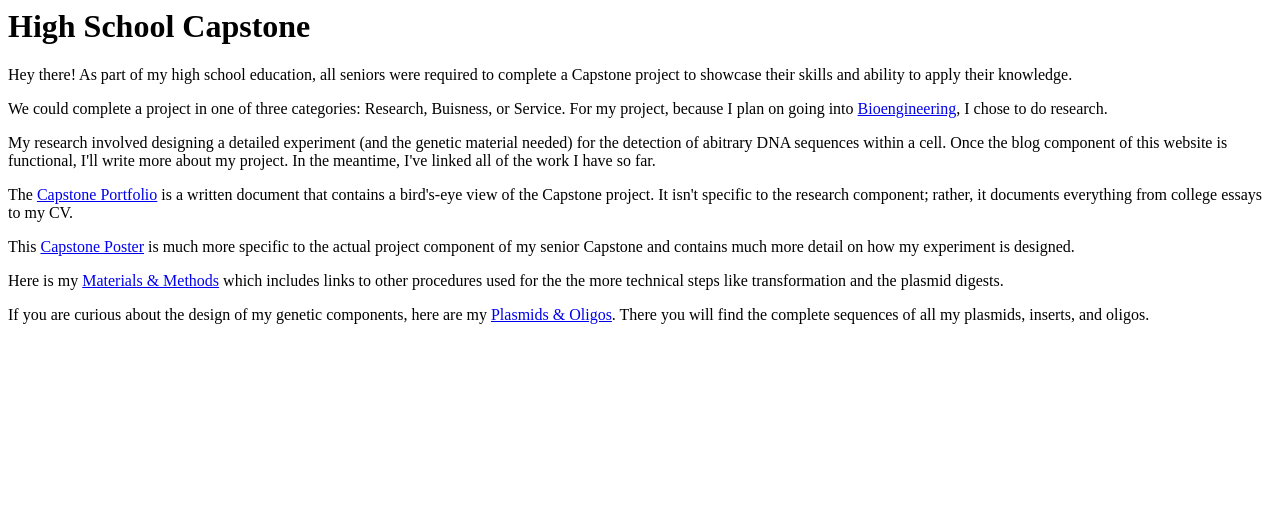
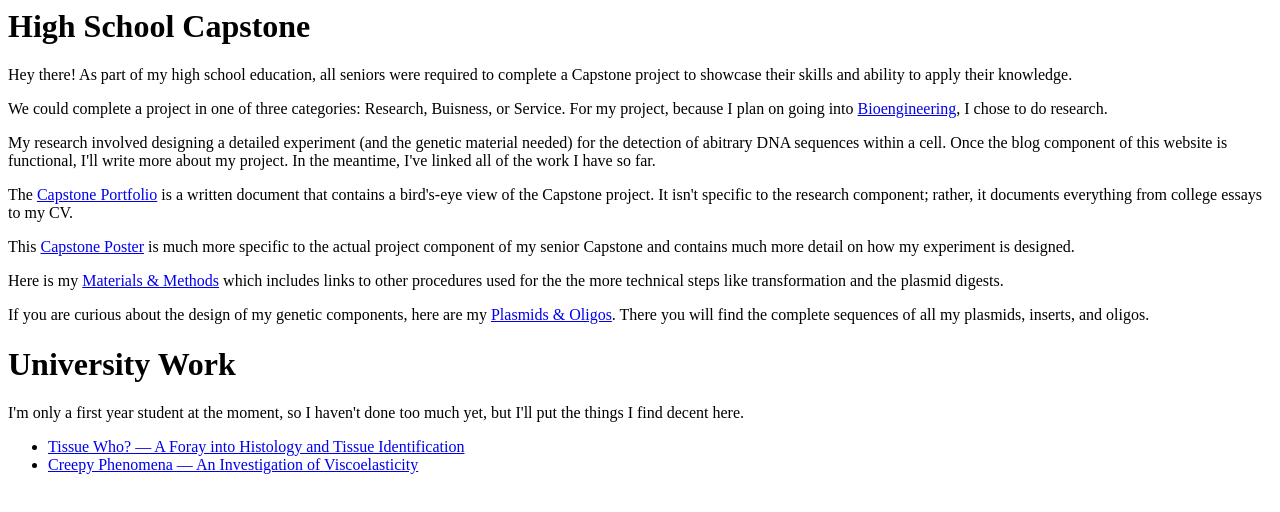
Before and after one commit to TheLostLambda/thelostlambda.xyz, a plain HTML site: page web/page/projects/index.html in a window 1280 px wide. Drawn offline with Linux system fonts and the light colour scheme.

Commit message:
Add some school work

```diff
--- a/web/page/projects/index.html
+++ b/web/page/projects/index.html
@@ -27,3 +27,13 @@
     will find the complete sequences of all my plasmids, inserts, and
     oligos.</p>
 </div>
+<h1>University Work</h1>
+<div class="justify">
+  <p>I'm only a first year student at the moment, so I haven't done too much
+    yet, but I'll put the things I find decent here.</p>
+  <ul>
+    <li><a href="/documents/Histology.pdf">Tissue Who? — A Foray into Histology
+	and Tissue Identification</a></li>
+    <li><a href="/documents/Viscoelasticity.pdf">Creepy Phenomena — An
+	Investigation of Viscoelasticity</a></li>
+</div>
```
Also changed, not shown: 2 other files.
